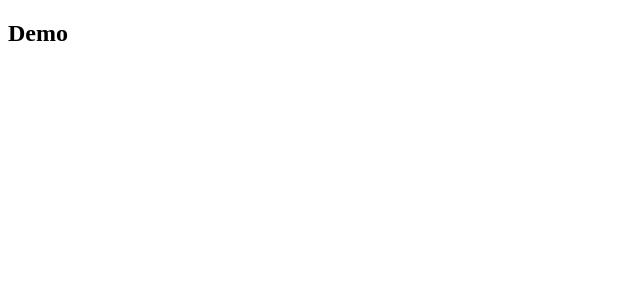
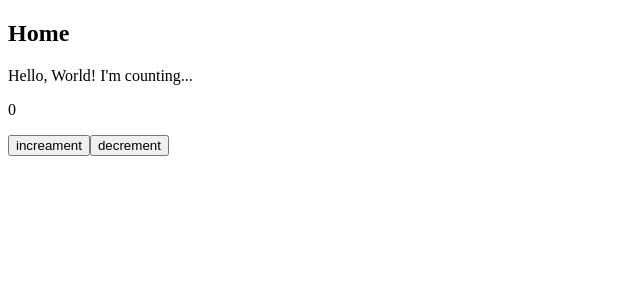
Before and after one commit to navono/React-Webpack-boilerplate, a React app: page / in a window 1280 px wide. Shown: the top 300 px of the page, without its empty margins (0-640 px from the left). Built offline with nearby package versions, Linux system fonts and the light colour scheme; the HTML template or start-up script is replaced by a standard one.

Commit message:
实现一个简单的计数组件

```diff
--- a/src/components/Counter.jsx
+++ b/src/components/Counter.jsx
@@ -1,15 +1,26 @@
 import React from 'react';
-import PropTypes from 'prop-types';
 
 export default class Counter extends React.Component {
-  static propTypes = {
-    count: PropTypes.number.isRequired,
-    onIncrease: PropTypes.func.isRequired,
-    onDecrease: PropTypes.func.isRequired,
+  constructor(props) {
+    super(props);
+    this.state = {
+      count: 0
+    };
+
+    this.onIncrease = this.onIncrease.bind(this);
+    this.onDecrease = this.onDecrease.bind(this);
   }
 
-  constructor(props) {
-    super(props);
+  onIncrease(e) {
+    this.setState((prevState, props) => ({
+      count: prevState.count + 1
+    }))
+  }
+
+  onDecrease(e) {
+    this.setState((prevState, props) => ({
+      count: prevState.count - 1
+    }))
   }
 
   // 单引号：no-unescaped-entities
@@ -17,17 +28,17 @@ export default class Counter extends React.Component {
     return (
       <div>
         <p>{"Hello, World! I'm counting..."}</p>
-        <p id='count'>{this.props.count}</p>
+        <p id='count'>{this.state.count}</p>
         <input
           className='button'
           type='button'
           value='increament'
-          onClick={this.props.onIncrease} />
+          onClick={this.onIncrease} />
         <input
           className='button'
           type='button'
           value='decrement'
-          onClick={this.props.onDecrease} />
+          onClick={this.onDecrease} />
       </div>
     );
   }
--- a/src/components/Home.jsx
+++ b/src/components/Home.jsx
@@ -1,6 +1,6 @@
 import React, { Component } from 'react';
 
-class Home extends Component {
+export default class Home extends Component {
   render() {
     return (
       <div>
@@ -9,5 +9,3 @@ class Home extends Component {
     );
   }
 }
-
-export default Home;
--- a/src/components/index.jsx
+++ b/src/components/index.jsx
@@ -1,10 +1,13 @@
 import React from 'react';
+import Home from './Home';
+import Counter from './Counter';
 
 export default class App extends React.Component {
   render() {
     return (
       <div>
-        <h2>Demo</h2>
+        <Home />
+        <Counter />
       </div>
     )
   }
```
Also changed, not shown: .travis.yml (deleted).
